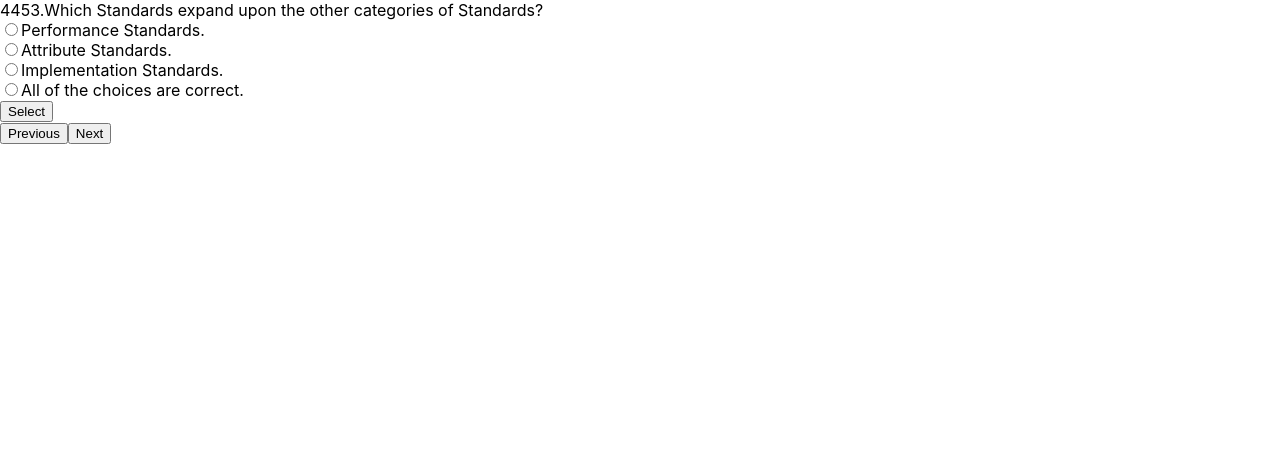
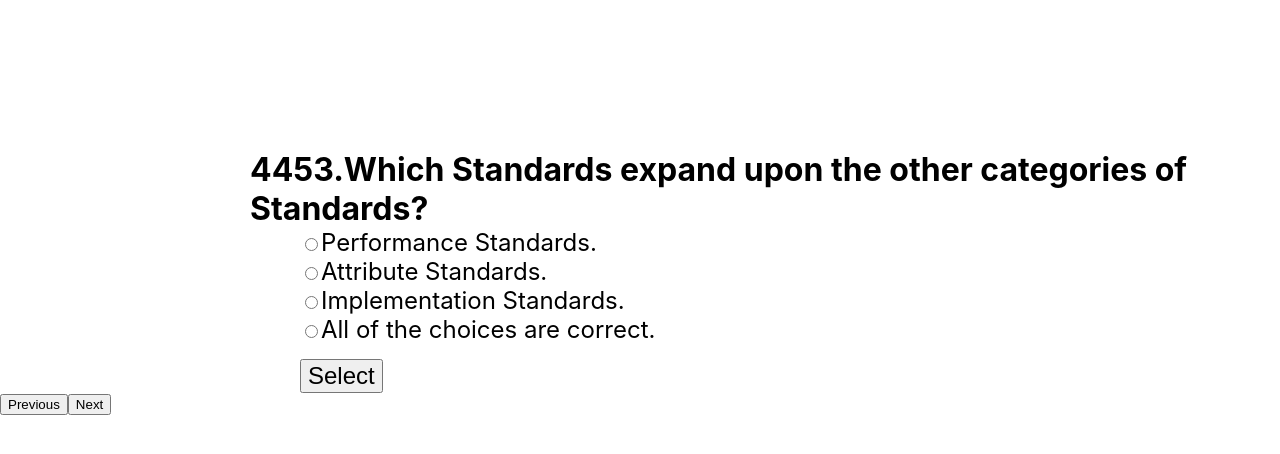
Before and after one commit to Kazer444/Test-form, a React (Create React App) app: page / in a window 1280 px wide. Shown: the top 454 px of the page. Built offline with nearby package versions, Linux system fonts and the light colour scheme.

Commit message:
15.05.2020

```diff
--- a/src/QuestionInterface copy.js
+++ b/src/QuestionInterface copy.js
@@ -32,10 +32,10 @@ debugger
 
             {props => {
 
-                return <Form  >
-                    <div>{d.id}.{d.q}</div>
+                return <Form className={c.form}  >
+                    <div className={c.question}>{d.id}.{d.q}</div>
 
-                    <div>
+                    <div className={c.answer}>
                         <Field
                             id={props.values.answered}
                             type='radio'
@@ -46,7 +46,7 @@ debugger
                         <label htmlFor='answer1'>{d.answer[0].text}</label>
                     </div>
 
-                    <div>
+                    <div className={c.answer}>
                         <Field
                             id={props.values.answered}
                             type='radio'
@@ -57,7 +57,7 @@ debugger
                         <label htmlFor='answer2'>{d.answer[1].text}</label>
                     </div>
 
-                    <div>
+                    <div className={c.answer}>
                         <Field
                             id={props.values.answered}
                             type='radio'
@@ -67,7 +67,7 @@ debugger
                         <label htmlFor='answer3'>{d.answer[2].text}</label>
                     </div>
 
-                    <div>
+                    <div className={c.answer}>
                         <Field
                             id={props.values.answered}
                             type='radio'
@@ -78,10 +78,10 @@ debugger
                     </div>
 
                     <div>
-                        <button id={d.id} type='submit' >Select</button>
+                        <button className={c.select} id={d.id} type='submit' >Select</button>
                     </div>
                     {d.AnswerVisible ? <div key={d.id} className={d.Result ? c.true : c.wrong}>
-            {d.Result ? <div>true</div>  : <div>false{d.explanation}</div>}
+            {d.Result ? <div>Правильно, умничка, гений, вперееееед, порвем этот экзамен!!!</div>  : <div>Dubikseeeen buba,yaxşı fikirləş</div>}
                     </div> : null}
 
 
--- a/src/QuestionInterfeys.module.css
+++ b/src/QuestionInterfeys.module.css
@@ -3,11 +3,34 @@
 }
 
 .wrong{
+    margin-left:300px;
     display:block;
-    background-color: red;
+    font-size: x-large;
+    color: red;
+    font-weight: bold;
 }
 
 .true{
+    margin-left:300px;
     display:block;
-    background-color: green;
+    font-weight: bold;
+    font-size: x-large;
+    color: green;
 }
+
+.answer{
+    font-size: x-large;
+    margin-left: 300px;
+}
+
+.question{
+    font-size: xx-large;
+    font-weight: bold;
+    margin-top: 150px;;
+    margin-left:250px;
+}
+.select{
+    margin-top: 15px;
+    font-size: x-large;
+    margin-left: 300px;
+}
```
Also changed, not shown: src/appElements/Reducers/TestBankReducer.js.
